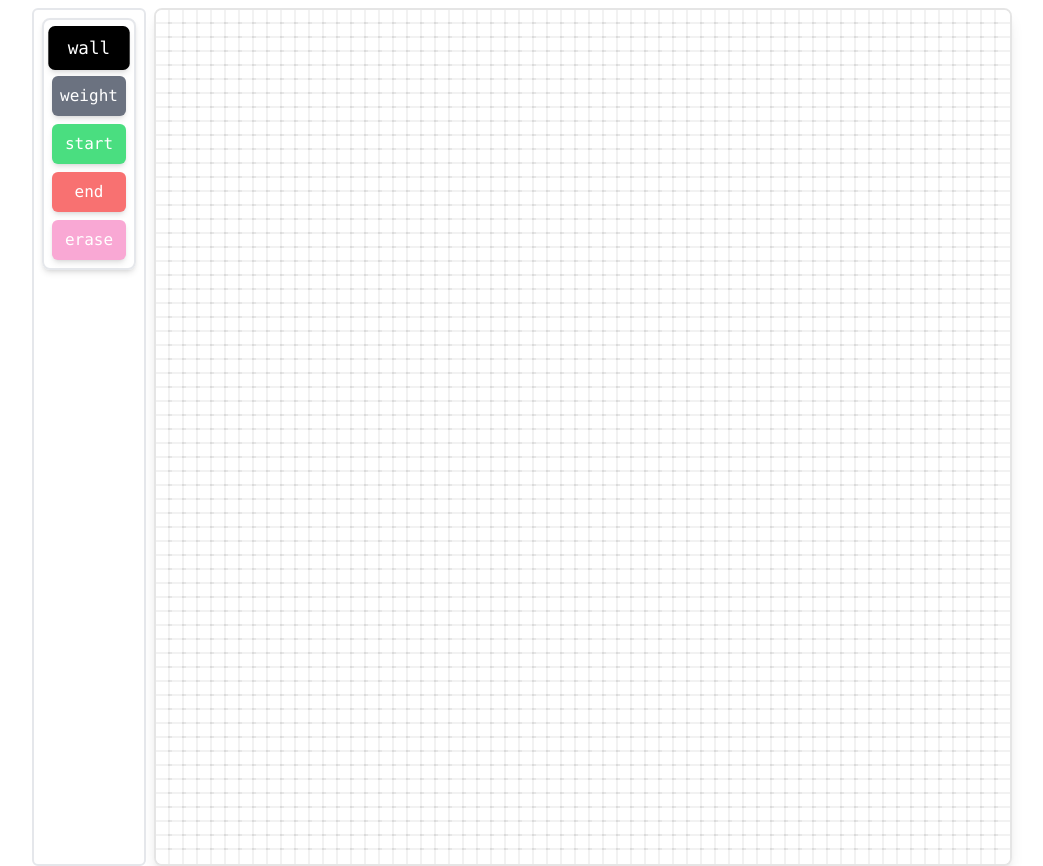
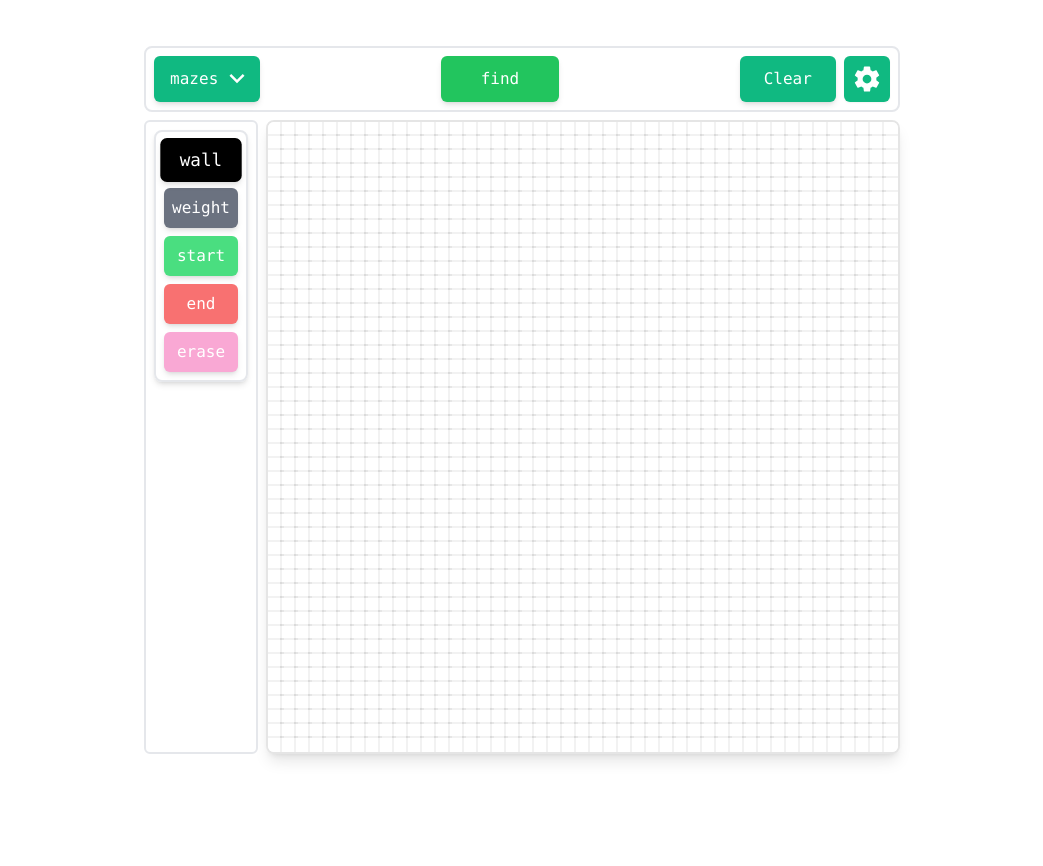
Before and after one commit to SylvanFranklin/maze, a SvelteKit app: page / in a window 1280 px wide. Shown: the whole page, without its empty margins (118-1161 px from the left). After the commit the page ends 800 px from the top, so only its background shows below. Built offline with nearby package versions, Linux system fonts and the light colour scheme.

Commit message:
update to maze size for better viewing

```diff
--- a/src/routes/+page.svelte
+++ b/src/routes/+page.svelte
@@ -1,7 +1,7 @@
 <script lang="ts">
     import { Cell, CellType } from "$lib/types";
     import { writable } from "svelte/store";
-    let size = 61;
+    let size = 45;
     let settings = false;
     let mazes = false;
     let running = writable(false);
```
